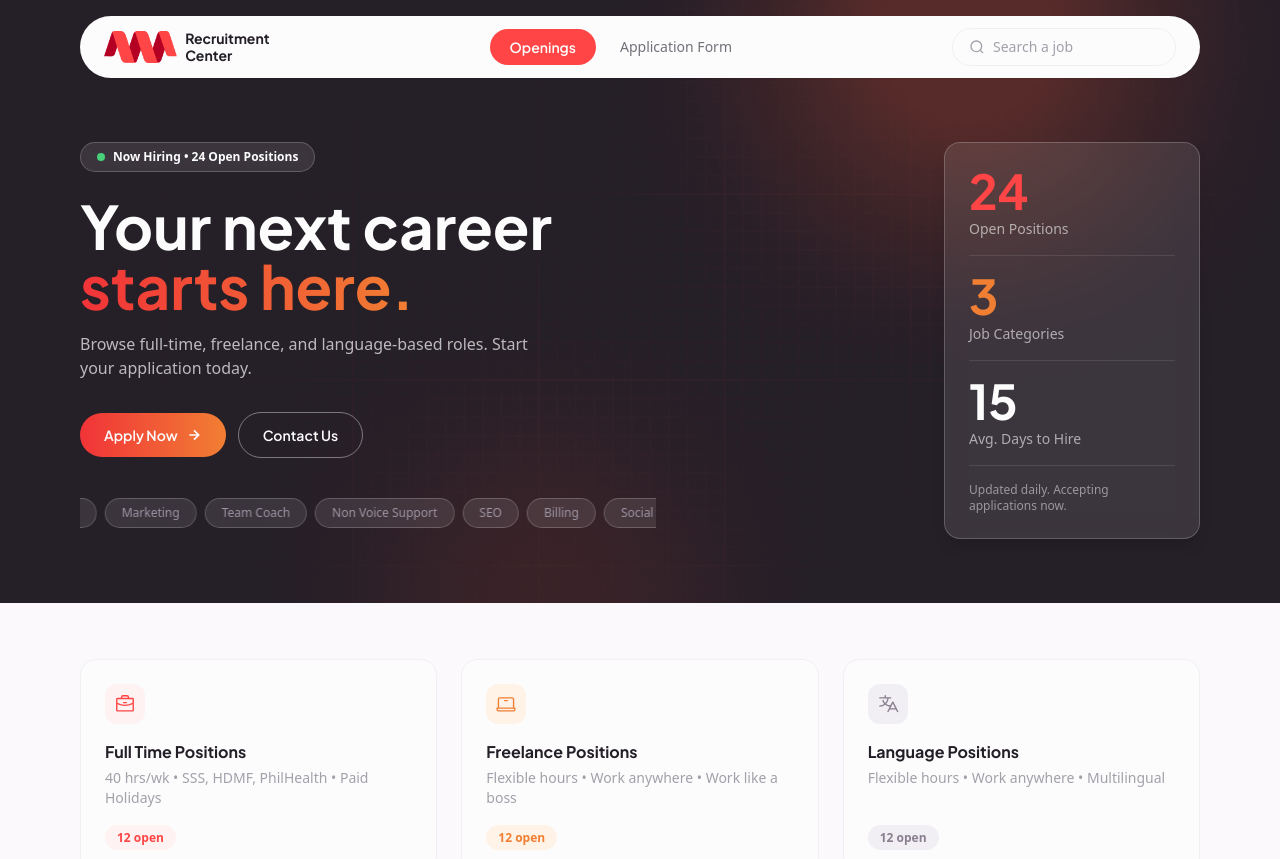
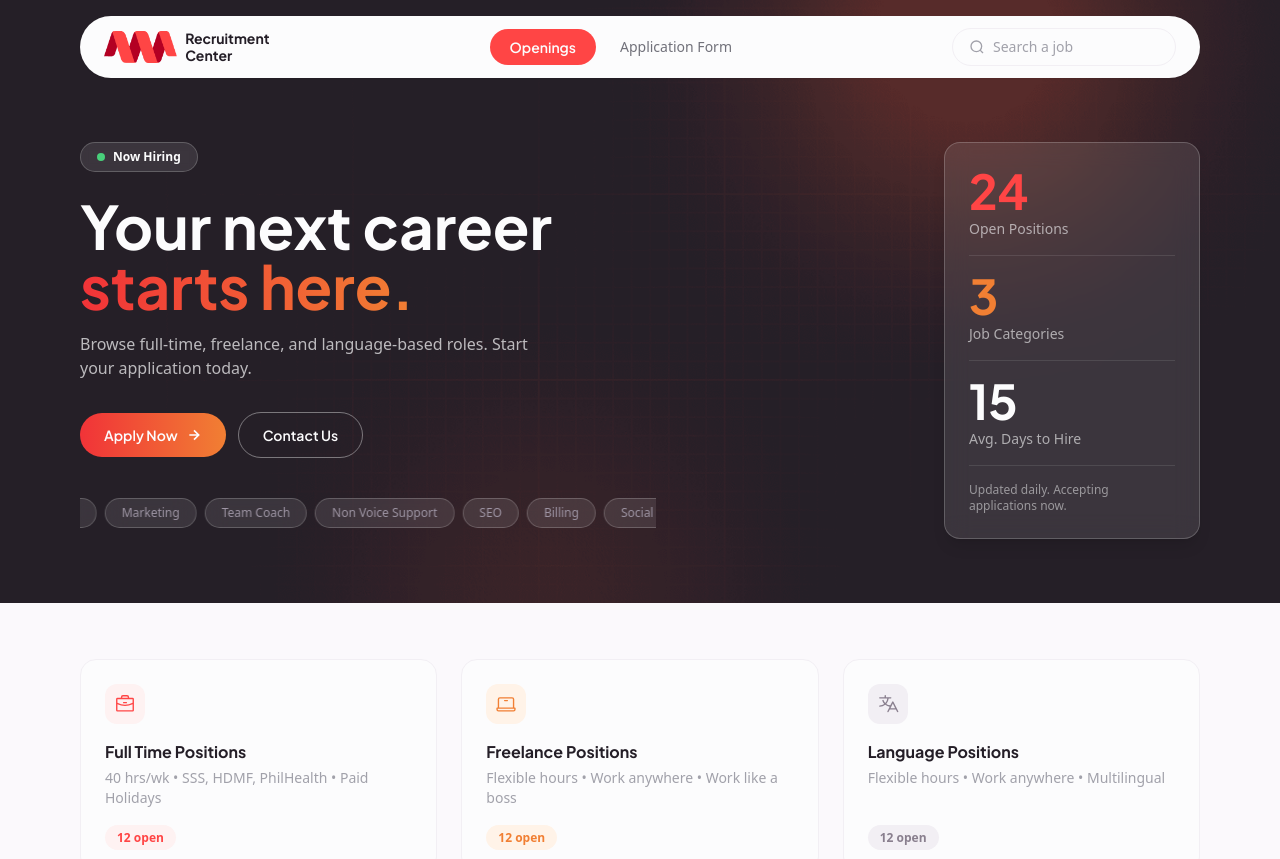
Before and after one commit to maxwell-arzadon/HR-Unified-Recruitment, a React (Vite) app: page / in a window 1280 px wide. Shown: the top 859 px of the page. Built offline with nearby package versions, Linux system fonts and the light colour scheme.

Commit message:
Update headline

```diff
--- a/src/components/applicant/layout/Hero.jsx
+++ b/src/components/applicant/layout/Hero.jsx
@@ -38,7 +38,7 @@ export default function Hero() {
               {/* Now Hiring */}
               <div className="inline-flex items-center gap-2 bg-white/10 border border-white/20 text-white text-xs font-semibold px-4 py-1.5 rounded-full mb-6 backdrop-blur-sm">
                 <span className="w-2 h-2 rounded-full bg-green-400 animate-pulse" />
-                Now Hiring • 24 Open Positions
+                Now Hiring
               </div>
 
               {/* Headline */}
```
